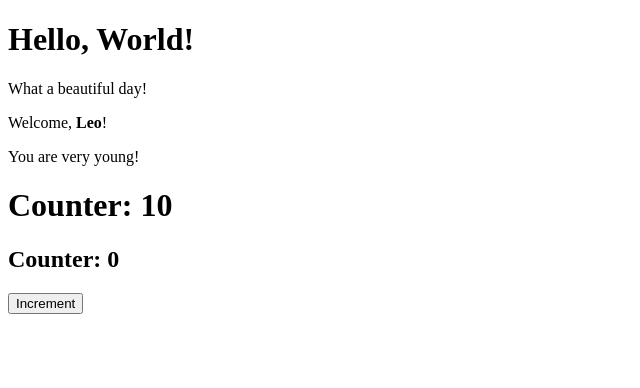
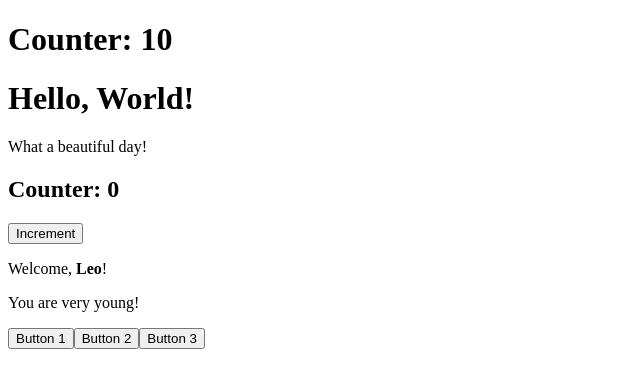
Before and after one commit to EnzoSt/react-exercises, a React (Create React App) app: page / in a window 1280 px wide. Shown: the top 388 px of the page, without its empty margins (0-640 px from the left). Built offline with nearby package versions, Linux system fonts and the light colour scheme.

Commit message:
events-03

```diff
--- a/src/App.js
+++ b/src/App.js
@@ -1,5 +1,6 @@
 import React from "react";
 import { ClickCounter } from "./ClickCounter";
+import { ClickTracker } from "./ClickTracker";
 import { Counter } from "./Counter";
 import { Hello } from "./Hello";
 import { Welcome } from "./Welcome";
@@ -8,10 +9,11 @@
   render() {
     return (
       <div>
+        <Counter initialValue={0} incrementBy={1} />
         <Hello />
+        <ClickCounter />
         <Welcome name={"Leo"} age={18} />
-        <Counter initialValue={0} incrementBy={1} />
-        <ClickCounter />
+        <ClickTracker />
       </div>
     );
   }
--- /dev/null
+++ b/src/ClickTracker.js
@@ -0,0 +1,22 @@
+import React from "react";
+
+export class ClickTracker extends React.Component {
+  state = {
+    lastClicked: "",
+  };
+
+  handleLastClick = (event) => {
+    this.setState({
+      lastClicked: event.target.name,
+    });
+  };
+
+  render() {
+    return (<div>
+        <button name="button1" onClick={this.handleLastClick}>Button 1</button>
+        <button name="button2" onClick={this.handleLastClick}>Button 2</button>
+        <button name="button3" onClick={this.handleLastClick}>Button 3</button>
+        <h1>{this.state.lastClicked}</h1>
+    </div>);
+  }
+}
```
